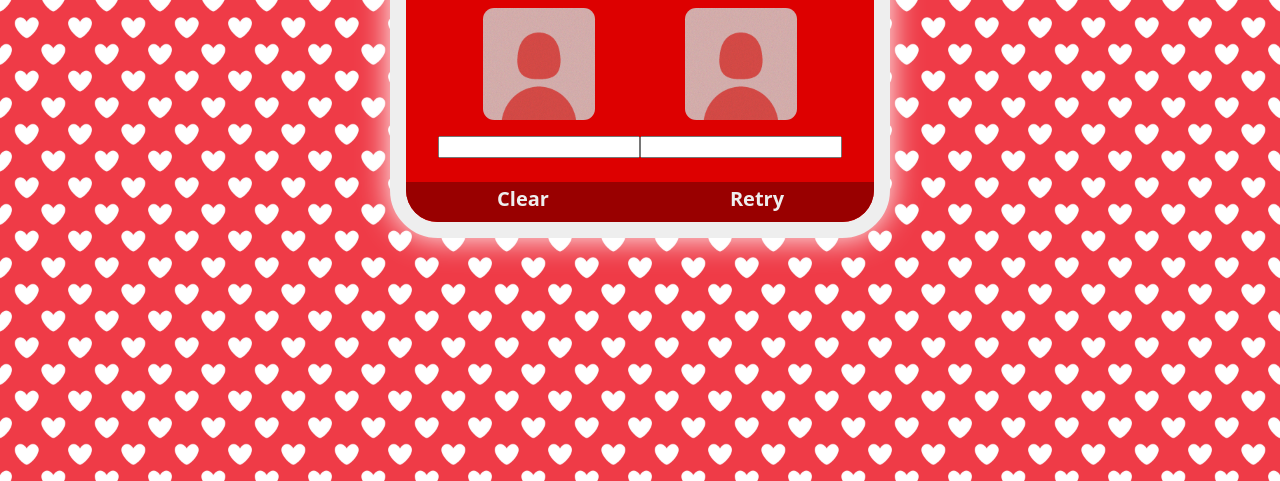
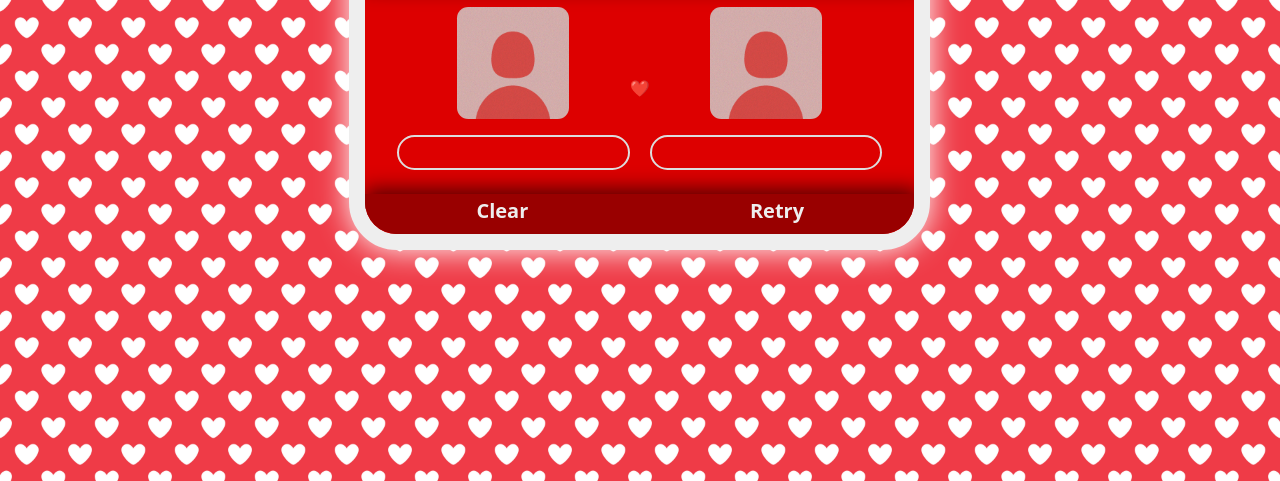
Before and after one commit to IanSantosOS/love-calculator, a plain HTML site: page index.html in a window 1280 px wide. Shown: the part 319-800 px from the top of the page. Drawn offline with Linux system fonts and the light colour scheme.

Commit message:
input username + unused images removed

```diff
--- a/index.html
+++ b/index.html
@@ -19,7 +19,7 @@
                 </div>
                 <input id="username-1" type="text" class="username">
             </div>
-            <div class="heart"></div>
+            <div class="heart">❤️</div>
             <div class="user">
                 <div class="user-image">
                     <input id="user-img-inp-2" class="user-image-input" type="file" accept="image/png, image/jpeg">
--- a/style.css
+++ b/style.css
@@ -1,5 +1,5 @@
 :root {
-    --img-size: 7em;
+    --img-size: 7rem;
     --user-img-1: url(./img/user.jpg);
     --user-img-2: url(./img/user.jpg);
 }
@@ -30,12 +30,16 @@ footer {
     width: 100%;
     background-color: #990000;
 }
+
 header {
     text-align: center;
+    padding: .3em 0 .5em 0;
+    box-shadow: 2px 3px 20px 2px #550000;
 }
 
 footer {
     display: flex;
+    box-shadow: 2px -3px 20px 2px #550000;
 }
 
 .panel {
@@ -62,26 +66,19 @@ main {
 }
 
 .user {
-    cursor: pointer !important;
     display: flex;
     align-items: center;
     flex-direction: column;
     position: relative;
 }
 
-.user-image-input {
-    width: 100%;
-    height: 100%;
-    opacity: 0;
-    cursor: pointer;
-}
-
 .user-image {
+    position: relative;
     height: var(--img-size);
     width: var(--img-size);
     background-size: cover;
     border-radius: .7em;
-    margin: 0 2em 1em;
+    margin: 0 0 1em 0;
 }
 
 .user:nth-child(1) .user-image {
@@ -92,6 +89,29 @@ main {
     background-image: var(--user-img-2);
 }
 
+.user-image-input {
+    width: 100%;
+    height: calc(100% + 1.5em);
+    opacity: 0;
+    cursor: pointer;
+    position: absolute;
+    top: -1.5em;
+}
+
+.username {
+    width: 100%;
+    background-color: transparent;
+    border: 2px solid #dddddd;
+    border-radius: 3em;
+    padding: .5em 1em;
+    font-weight: 600;
+    outline: none;
+}
+
+.username:focus {
+    box-shadow: 0 0 10px 1px rgba(0, 0, 0, .8);
+}
+
 .love-btn {
     cursor: pointer;
     text-align: center;
@@ -99,7 +119,7 @@ main {
     width: 100%;
     font-size: 20px;
     font-weight: bolder;
-    padding: .15em 0 .5em;
+    padding: .15em 0 .5em 0;
     background-color: transparent;
     transition: .15s background-color ease-in-out;
 }
```
Also changed, not shown: img/background.png (deleted), img/heart.png (deleted), img/user.png (deleted).
